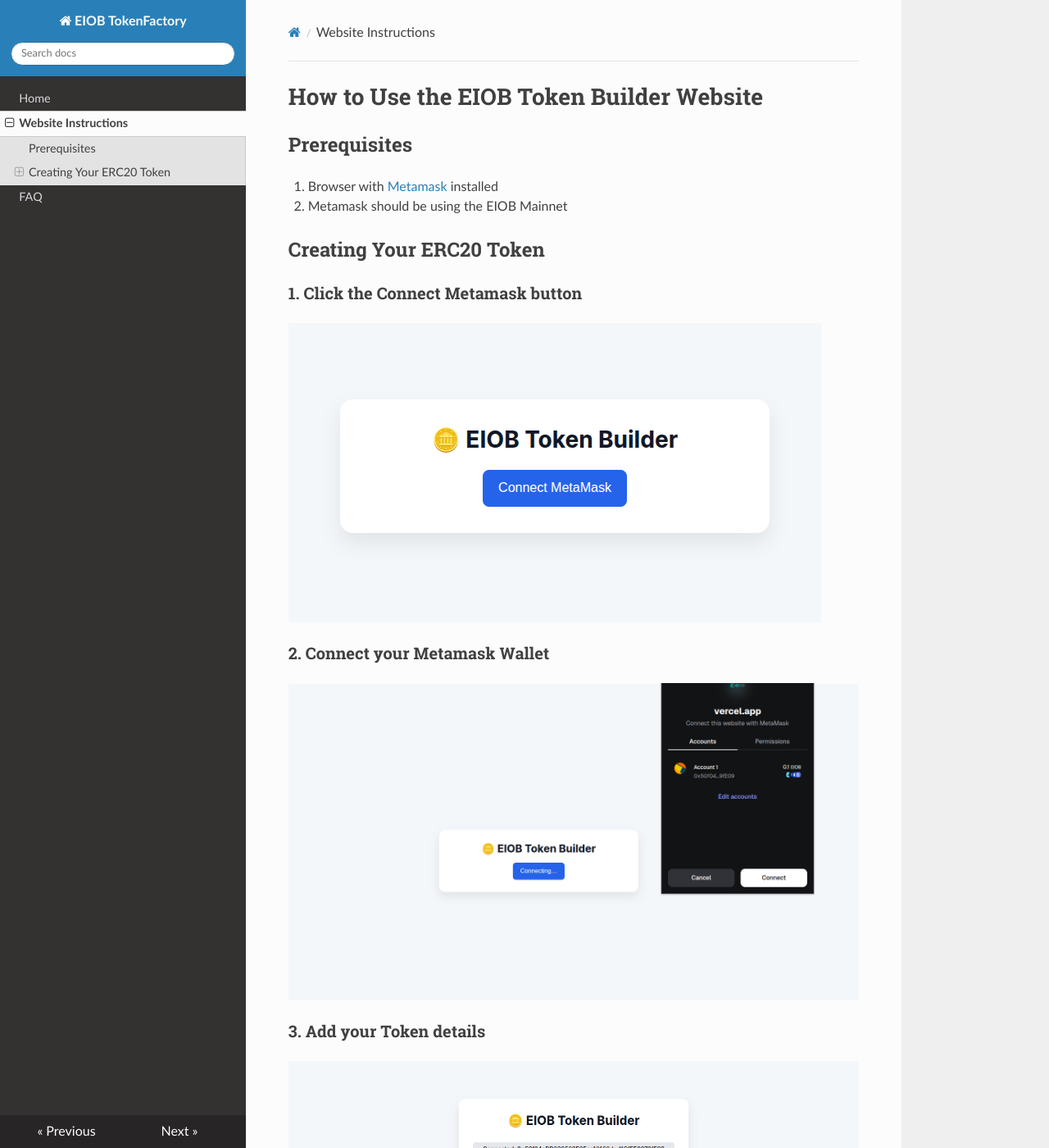
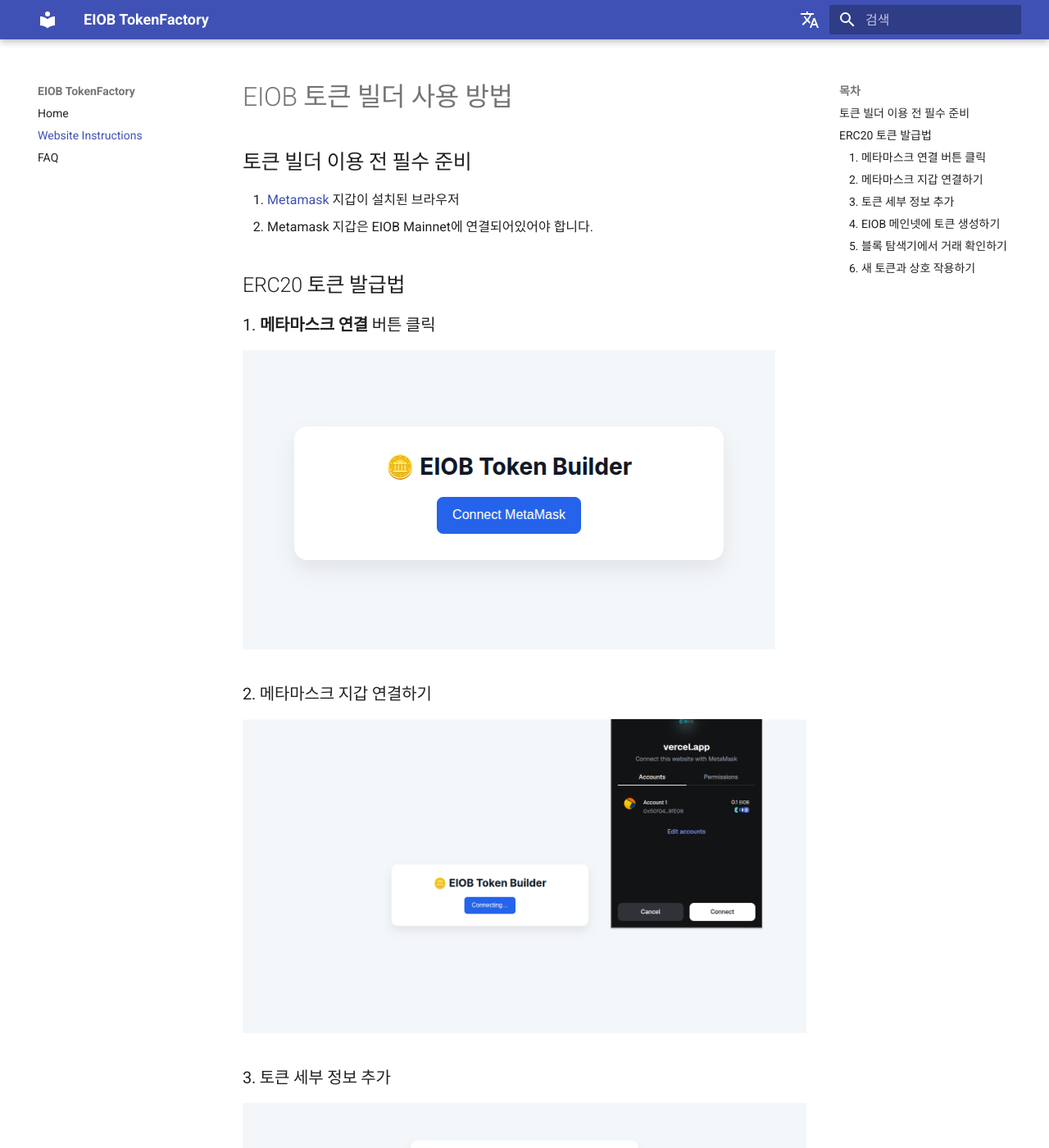
Before and after one commit to Yanuk-K/EIOB_TokenFactory, an MkDocs documentation site: the page built from docs/docs/about.md, in a window 1280 px wide and 1400 px high. Shown: the whole window at 82% size. Built offline with MkDocs 1.6.1 and Material for MkDocs 9.7.7, drawn with Linux system fonts in a browser that asks for light colours; nearby versions of some CDN libraries; comment, search, counter and statistics services are not loaded; some of the changed text lies outside the part shown.

```diff
--- a/docs/docs/about.md
+++ b/docs/docs/about.md
@@ -1,31 +1,33 @@
-# How to Use the EIOB Token Builder Website
+# EIOB 토큰 빌더 사용 방법
 
-## Prerequisites
-1. Browser with [Metamask](https://metamask.io/) installed
-2. Metamask should be using the EIOB Mainnet
+## 토큰 빌더 이용 전 필수 준비
+1. [Metamask](https://metamask.io/) 지갑이 설치된 브라우저
+2. Metamask 지갑은 EIOB Mainnet에 연결되어있어야 합니다.
 
 
-## Creating Your ERC20 Token
-### 1. Click the **Connect Metamask** button
+## ERC20 토큰 발급법
+### 1. **메타마스크 연결** 버튼 클릭
 ![img1](./src/eiob_token_builder_1.png)
 
-### 2. Connect your Metamask Wallet
+### 2. 메타마스크 지갑 연결하기
 ![img2](./src/eiob_token_builder_2.png)
 
-### 3. Add your Token details
+### 3. 토큰 세부 정보 추가
 ![img3](./src/eiob_token_builder_3.png)
 
-### 4. Deploy your token on the EIOB Mainnet
+새로 생성할 토큰의 세부 정보를 입력하세요.
+
+### 4. EIOB 메인넷에 토큰 생성하기
 ![img4](./src/eiob_token_builder_4.png)
 
-After adding your token details, press **Create Token** and confirm your transaction to deploy your custom token.
+**토큰 생성** 버튼을 누른 후 Metamask에서 거래를 확인하여 EIOB Mainnet에 새로운 토큰을 생성하세요.
 
-### 5. Check your transaction on the block explorer
+### 5. 블록 탐색기에서 거래 확인하기
 ![img5](./src/eiob_token_builder_5.png)
 
-Wait for the transaction to finish and check the details of your new token.
+거래가 완료될 때까지 기다렸다가 Explorer에서 새 토큰의 세부 정보를 확인하세요.
 
-### 6. Interact with your new token
+### 6. 새 토큰과 상호 작용하기
 ![img6](./src/eiob_token_builder_6.png)
 
-Head over to your **Token** from the transaction page to check the token's smart contract and interact with the new token.
+거래 페이지에서 **Token**로 이동하여 토큰의 스마트 컨트랙트를 확인하고 새 토큰과 상호작용하세요.
--- a/docs/docs/faq.md
+++ b/docs/docs/faq.md
@@ -1,5 +1,5 @@
-# Frequently Asked Questions
+# 자주 묻는 질문
 
-## How do I add the EIOB Mainnet to my Metamask wallet?
+## 메타마스크 지갑에 EIOB 메인넷을 추가하려면 어떻게 해야 하나요?
 
-Head over to [http://eiobexplorer.yeunwook.kim/](http://eiobexplorer.yeunwook.kim/) and click on the **Add EIOB Mainnet** button located at the bottom of the website.
+[http://eiobexplorer.yeunwook.kim/](http://eiobexplorer.yeunwook.kim/)로 이동하여 웹사이트 하단에 있는 **EIOB 메인넷 추가** 버튼을 클릭하세요.
--- a/docs/mkdocs.yml
+++ b/docs/mkdocs.yml
@@ -1,6 +1,19 @@
 site_name: EIOB TokenFactory
+site_url: https://yanuk-k.github.io/EIOB_TokenFactory/
 nav:
   - Home: index.md
   - Website Instructions: about.md
   - FAQ: faq.md
-theme: readthedocs
+theme:
+  name: material
+  language: ko
+  features:
+    - navigation.instant
+extra:
+  alternate:
+    - name: English
+      link: /en/
+      lang: en
+    - name: 한국어
+      link: /
+      lang: ko
```
Also changed, not shown: docs/docs/en/about.md (added, +33 -0 lines), docs/docs/en/faq.md (added, +5 -0 lines), docs/docs/en/index.md (added, +11 -0 lines), docs/docs/index.md (+5 -4 lines).
